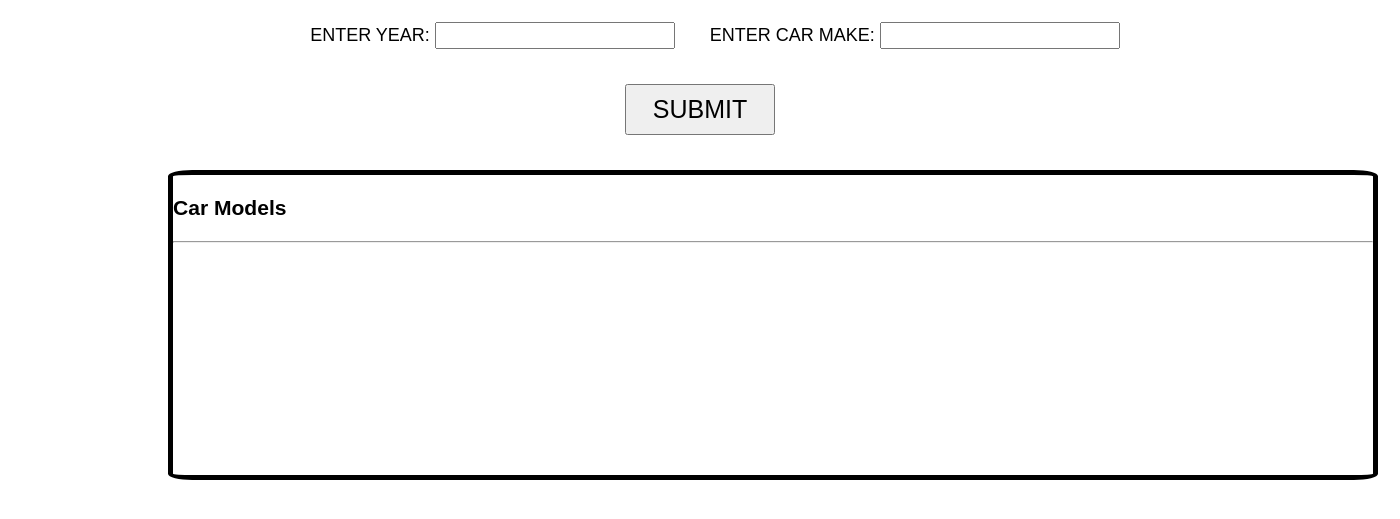
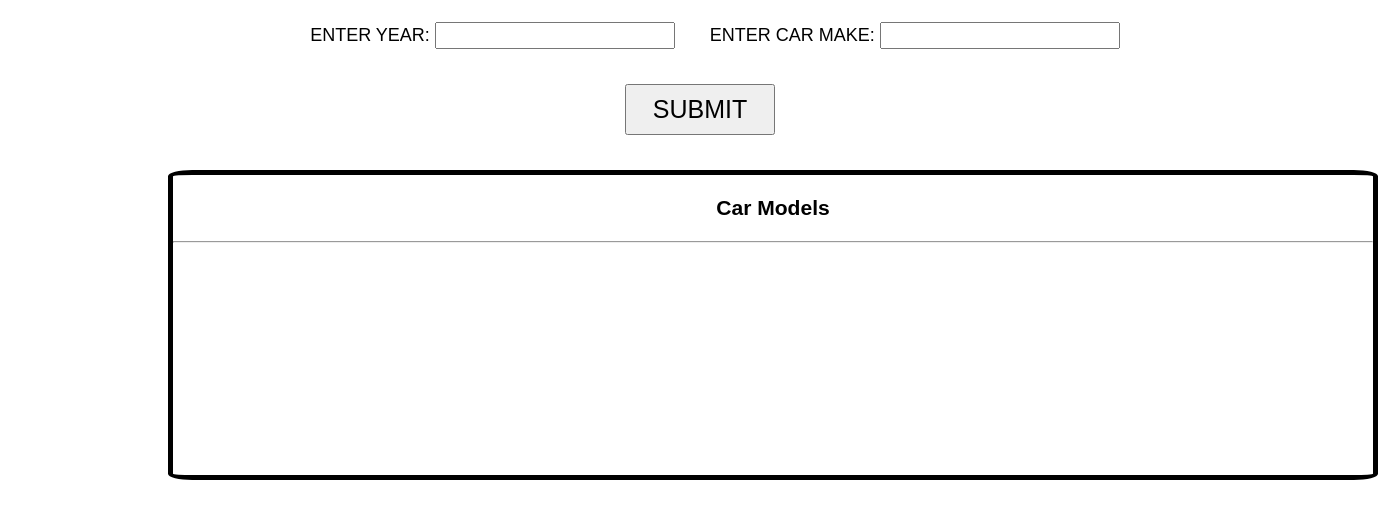
Before and after one commit to smm2005/Car-Model-Lookup-with-LRU-Cache, a Flask app: page / in a window 1400 px wide. Shown: the part 163-682 px from the top of the page. Run offline with Flask 3, Linux system fonts and the light colour scheme.

Commit message:
Update to Car Models title

```diff
--- a/webapp/static/style.css
+++ b/webapp/static/style.css
@@ -66,3 +66,7 @@
     border-radius: 2%;
     overflow-y: auto;
 }
+
+#carModelTitle{
+    text-align: center;
+}
```
